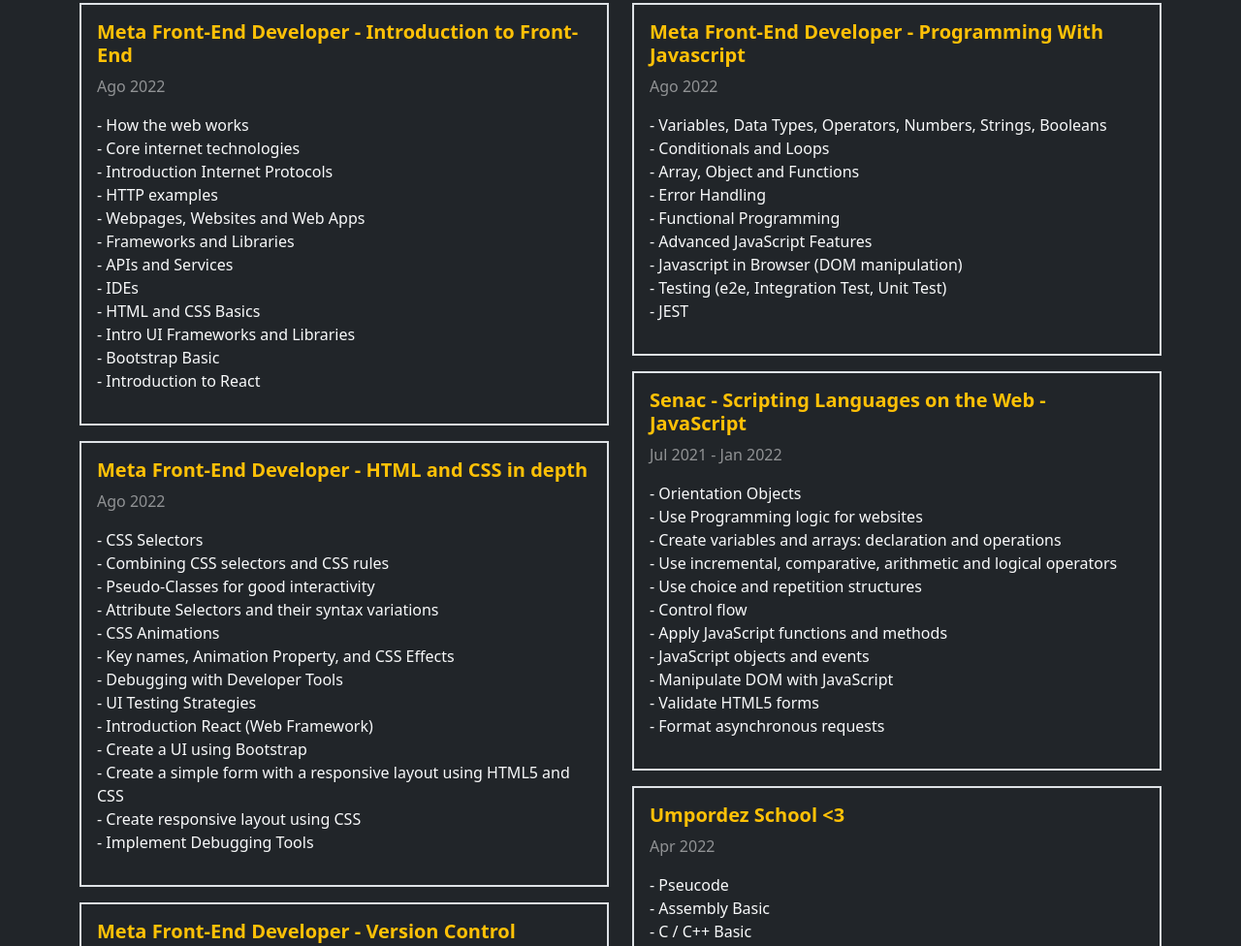
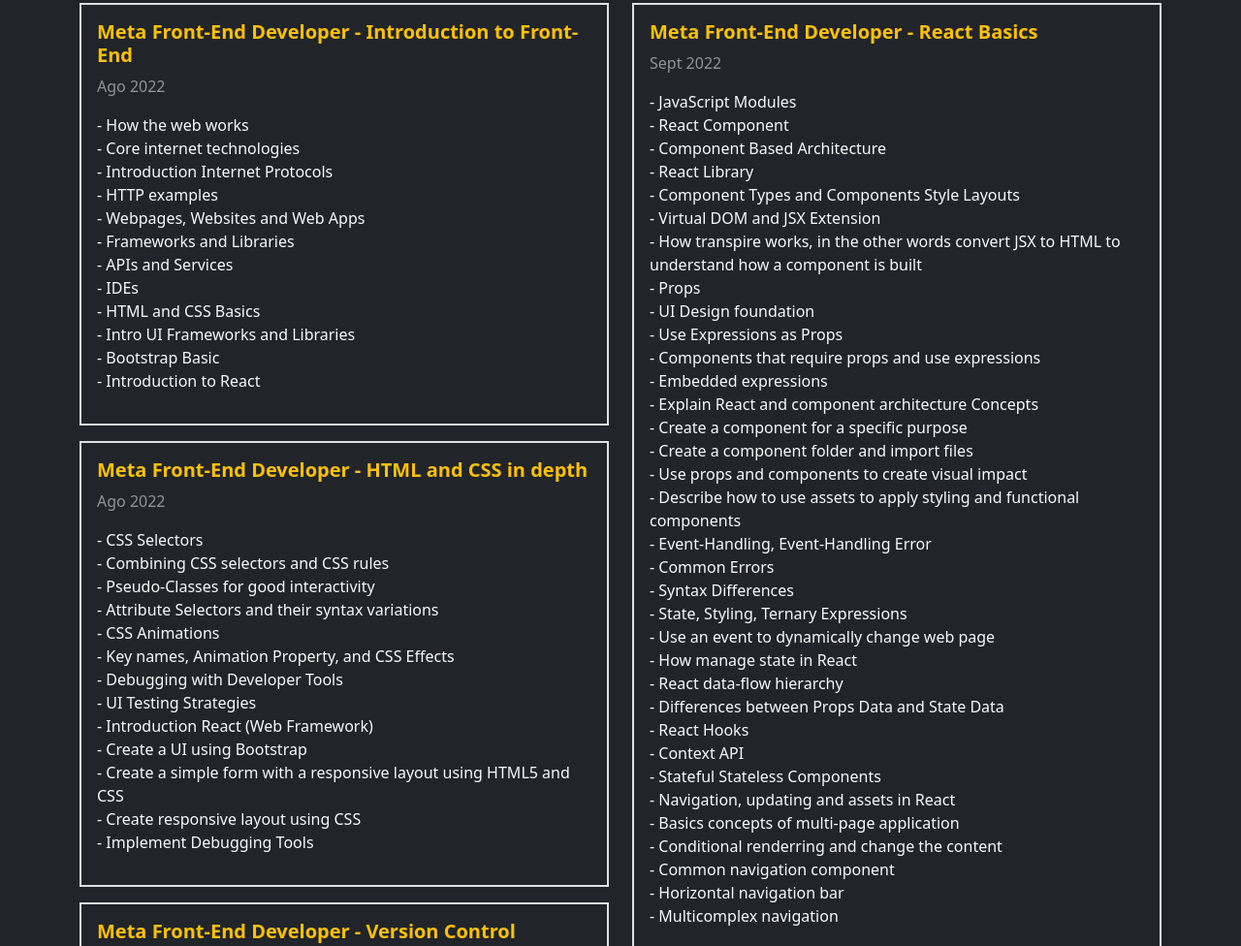
Before and after one commit to joaquimatheus/landpage_joaquimatheus, a website: page public/about.html in a window 1280 px wide. Shown: the part 1273-2249 px from the top of the page at 97% size. Drawn offline with nearby package versions, Linux system fonts and the light colour scheme.

Commit message:
Create a new item Meta Front-End Developer - React Basics

```diff
--- a/public/about.html
+++ b/public/about.html
@@ -570,6 +570,63 @@
                     <div class="col-md-6 col-sm-12">
                         <div class="border border-2 p-3 mb-3">
                             <h4 class="text-warning lead fw-bold">
+                                Meta Front-End Developer - React Basics
+                            </h4>
+                            <span class="text-white-50">Sept 2022</span>
+                            <ul class="text-light my-3 fw">
+                                <li>- JavaScript Modules</li>
+                                <li>- React Component</li>
+                                <li>- Component Based Architecture</li>
+                                <li>- React Library</li>
+                                <li>- Component Types and Components Style Layouts</li>
+                                <li>- Virtual DOM and JSX Extension</li>
+                                <li>
+                                    - How transpire works, in the other words
+                                      convert JSX to HTML to understand how a
+                                      component is built
+                                </li>
+                                <li>- Props</li>
+                                <li>- UI Design foundation</li>
+                                <li>- Use Expressions as Props</li>
+                                <li>- Components that require props and use
+                                      expressions
+                                </li>
+                                <li>- Embedded expressions</li>
+                                <li>- Explain React and component architecture
+                                      Concepts
+                                </li>
+                                <li>- Create a component for a specific purpose</li>
+                                <li>- Create a component folder and import files</li>
+                                <li>- Use props and components to create visual impact</li>
+                                <li>
+                                    - Describe how to use assets to apply styling
+                                    and functional components
+                                </li>
+                                <li>- Event-Handling, Event-Handling Error</li>
+                                <li>- Common Errors</li>
+                                <li>- Syntax Differences</li>
+                                <li>- State, Styling, Ternary Expressions</li>
+                                <li>
+                                    - Use an event to dynamically change web page
+                                </li>
+                                <li>
+                                    - How manage state in React
+                                </li>
+                                <li>- React data-flow hierarchy</li>
+                                <li>- Differences between Props Data and State Data</li>
+                                <li>- React Hooks</li>
+                                <li>- Context API</li>
+                                <li>- Stateful Stateless Components</li>
+                                <li>- Navigation, updating and assets in React</li>
+                                <li>- Basics concepts of multi-page application</li>
+                                <li>- Conditional renderring and change the content</li>
+                                <li>- Common navigation component</li>
+                                <li>- Horizontal navigation bar</li>
+                                <li>- Multicomplex navigation</li>
+                            </ul>
+                        </div>
+                        <div class="border border-2 p-3 mb-3">
+                            <h4 class="text-warning lead fw-bold">
                                 Meta Front-End Developer - Programming With
                                 Javascript
                             </h4>
```
